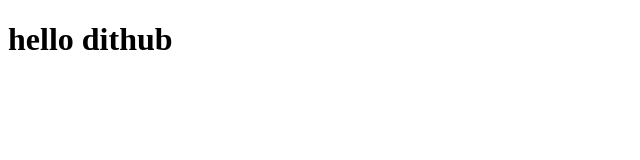
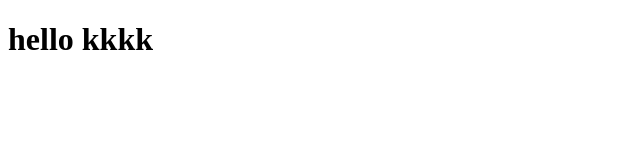
Before and after one commit to kris4444/day2-pp1, a plain HTML site: page index.html in a window 1280 px wide. Shown: the full height of the page, 0-640 px from the left. Drawn offline with Linux system fonts and the light colour scheme.

Commit message:
แก้index  [iimyf.fdHwfh

```diff
--- a/index.html
+++ b/index.html
@@ -5,6 +5,6 @@
     <title>Title</title>
 </head>
 <body>
-<h1>hello dithub </h1>
+<h1>hello kkkk </h1>
 </body>
 </html>
```
